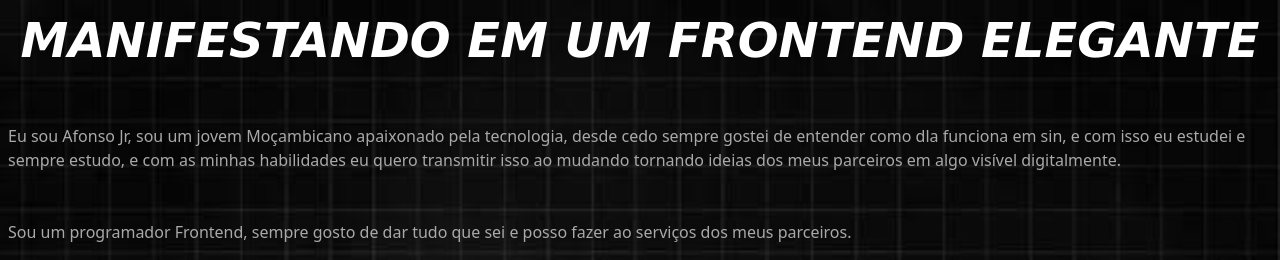
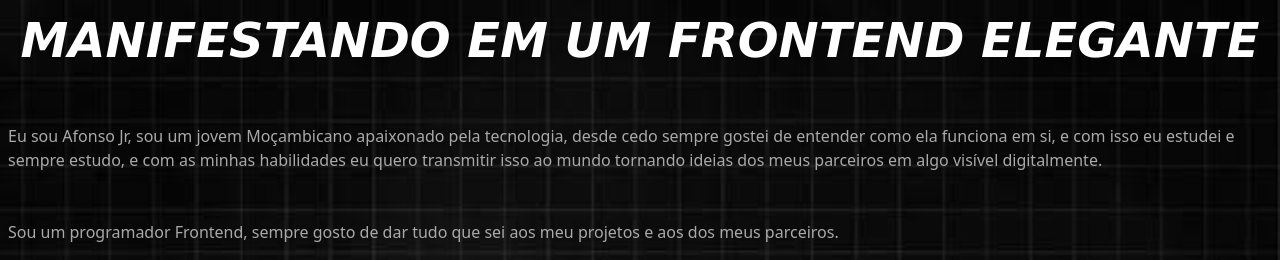
Before and after one commit to afonsojr258-debug/Afonso-Jr-Portfolio, a plain HTML site: page index.html in a window 1280 px wide. Shown: the part 1300-1560 px from the top of the page. Drawn offline with Linux system fonts and the light colour scheme.

Commit message:
Update index.html

```diff
--- a/index.html
+++ b/index.html
@@ -31,8 +31,8 @@
     </div>
     <p class="sobre-info">Sobre mim</p><br><br>
     <h2>Manifestando em um frontend elegante</h2>
-    <p class="info-des">Eu sou Afonso Jr, sou um jovem Moçambicano apaixonado pela tecnologia, desde cedo sempre gostei de entender como dla funciona em sin, e com isso eu estudei e sempre estudo, e com as minhas habilidades eu quero transmitir isso ao mudando tornando ideias dos meus parceiros em algo visível digitalmente. <br><br> <br>
-    Sou um programador Frontend, sempre gosto de dar tudo que sei e posso fazer ao serviços dos meus parceiros.</p>
+    <p class="info-des">Eu sou Afonso Jr, sou um jovem Moçambicano apaixonado pela tecnologia, desde cedo sempre gostei de entender como ela funciona em si, e com isso eu estudei e sempre estudo, e com as minhas habilidades eu quero transmitir isso ao mundo tornando ideias dos meus parceiros em algo visível digitalmente. <br><br> <br>
+    Sou um programador Frontend, sempre gosto de dar tudo que sei aos meu projetos e aos dos meus parceiros.</p>
 
     <div class="exp">
       <div class="exp-card">
```
